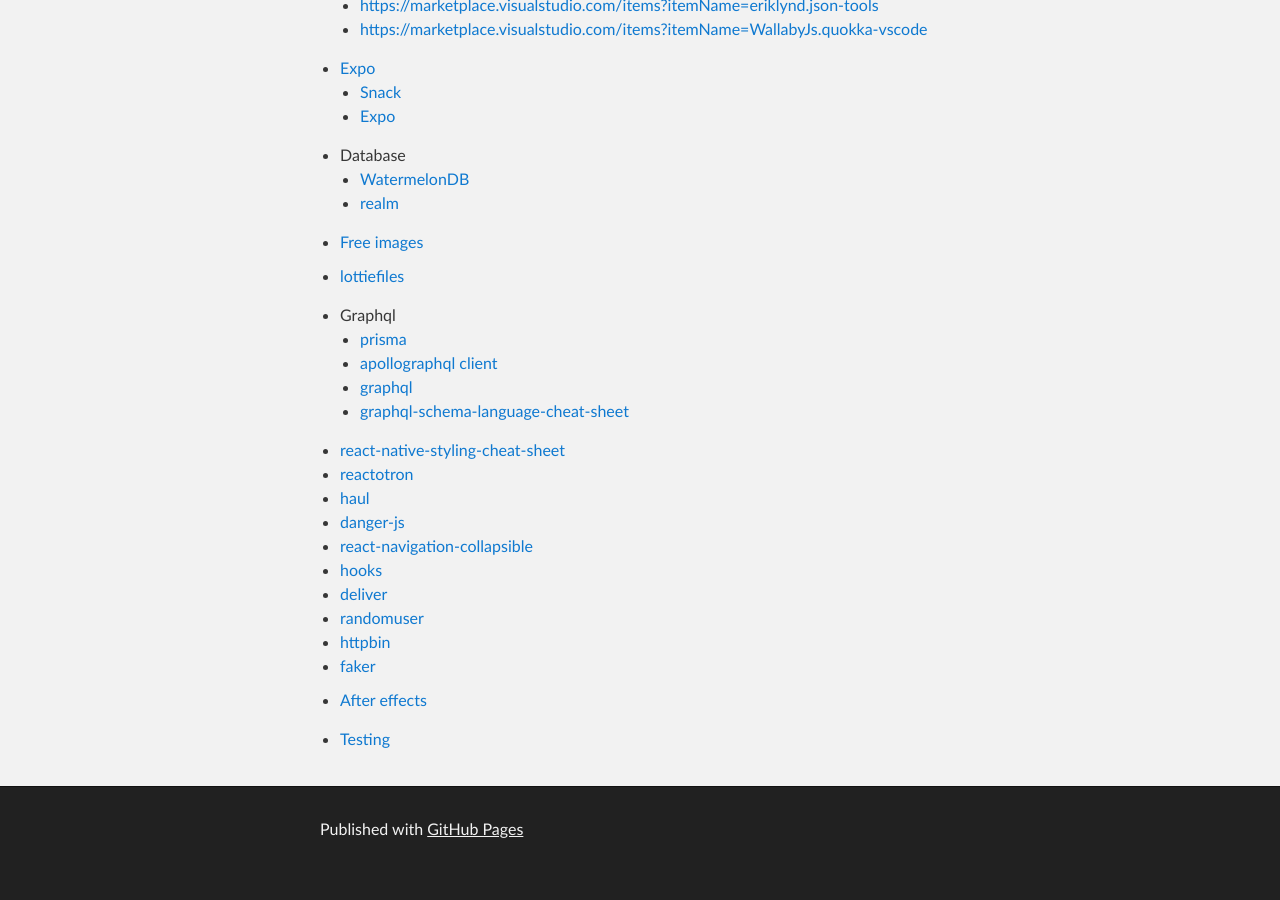
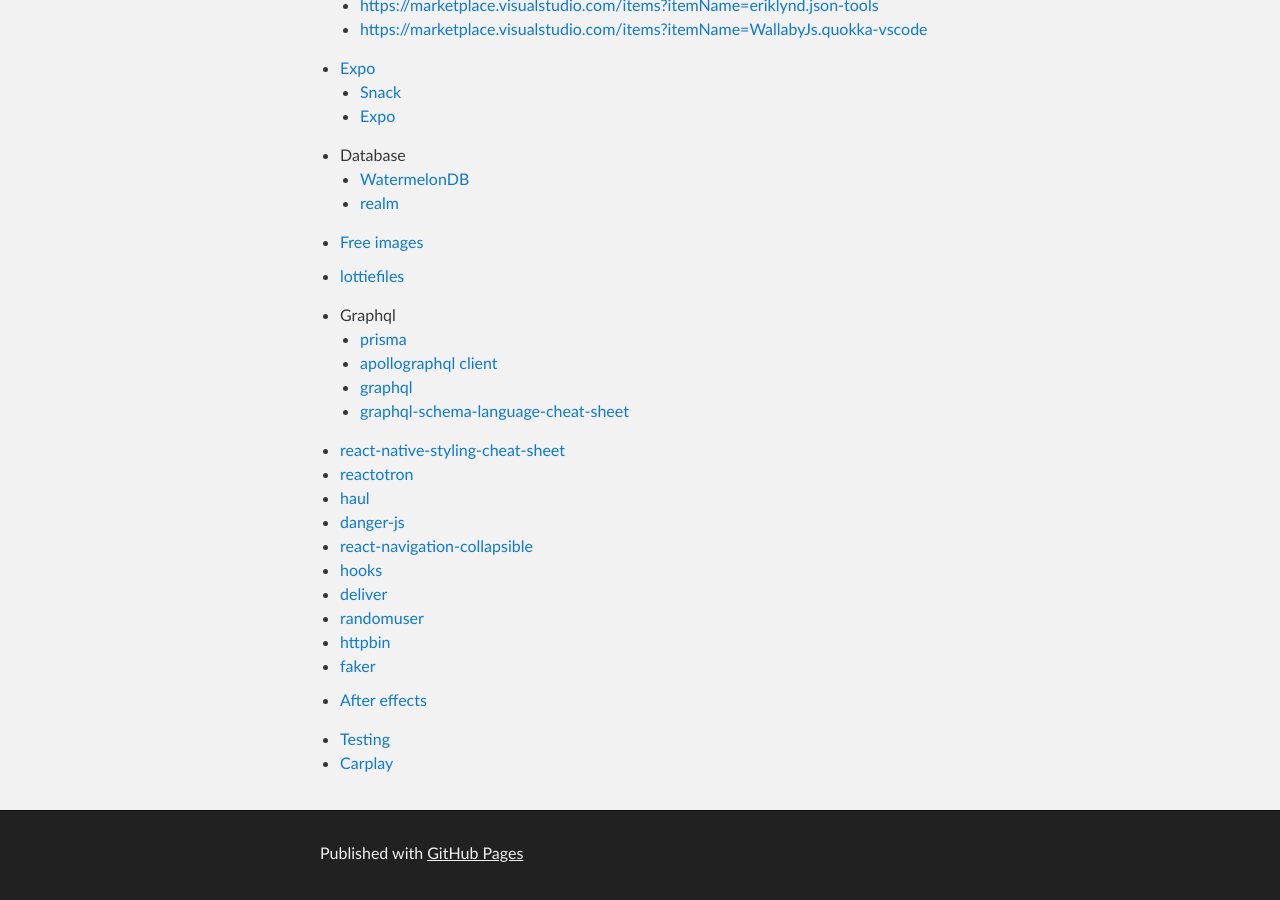
Before and after one commit to haapio/haapio.github.io, a Jekyll site: the page built from react-native.md, in a window 1280 px wide and 900 px high, scrolled down 4015 px. Built offline with Jekyll 4.4.1, drawn with Linux system fonts in a browser that asks for light colours; the repository's description, which GitHub fills in, is left out; our own code applies the rules of GitHub Pages for plain Markdown files; before the commit the page ends 4891 px from its top, so only the background shows below that.

Commit message:
Update react-native.md

```diff
--- a/react-native.md
+++ b/react-native.md
@@ -185,3 +185,4 @@ layout: default
 - [After effects](https://www.adobe.com/fi/products/aftereffects.html)
 
 - [Testing](https://reactnativetesting.io)
+- [Carplay](https://github.com/birkir/react-native-carplay)
```
